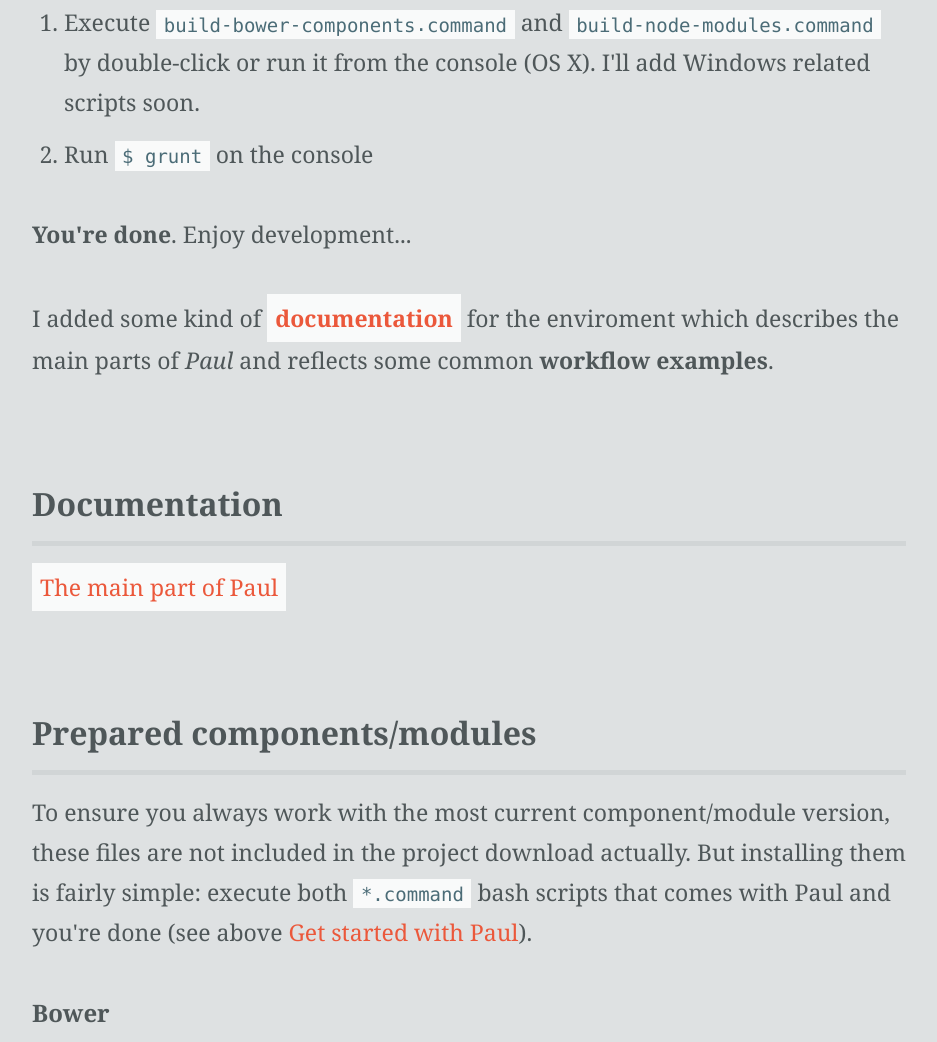
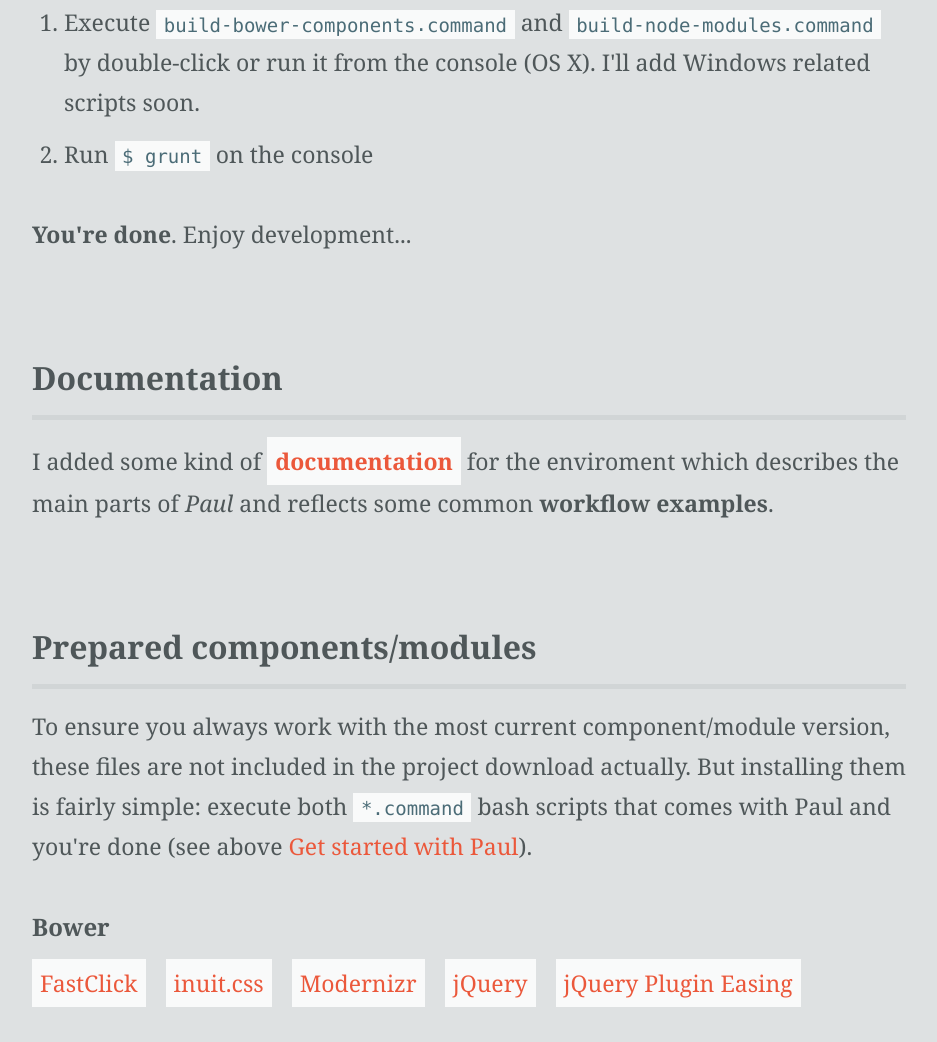
Before and after one commit to olafgleba/paul, a plain HTML site: page index.html in a window 1280 px wide. Shown: the part 2414-3456 px from the top of the page, without its empty margins (171-1108 px from the left). Drawn offline with Linux system fonts and the light colour scheme.

Commit message:
Some mods

```diff
--- a/index.html
+++ b/index.html
@@ -83,13 +83,11 @@
           <li>Run <code class="language-bash">$ grunt</code> on the console</li>
         </ol>
         <p><b>You're done</b>. Enjoy development...</p>
-
-        <p>I added some kind of <a class="btn" href="docs.html"><b>documentation</b></a> for the enviroment which describes the main parts of <i>Paul</i> and reflects some common <b>workflow examples</b>.<p>
       </div>
 
       <h3>Documentation</h3>
       <div>
-        <p><a class="btn" href="docs.html">The main part of Paul</a><p>
+        <p>I added some kind of <a class="btn" href="docs.html"><b>documentation</b></a> for the enviroment which describes the main parts of <i>Paul</i> and reflects some common <b>workflow examples</b>.<p>
       </div>
 
       <h3>Prepared components/modules</h3>
```
